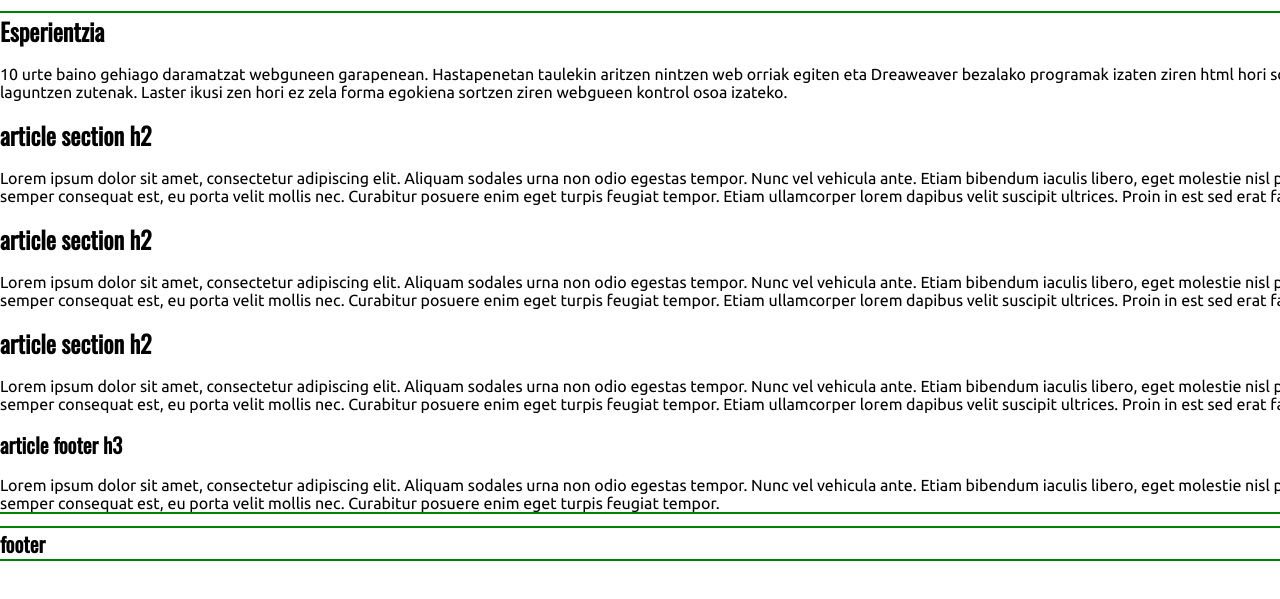
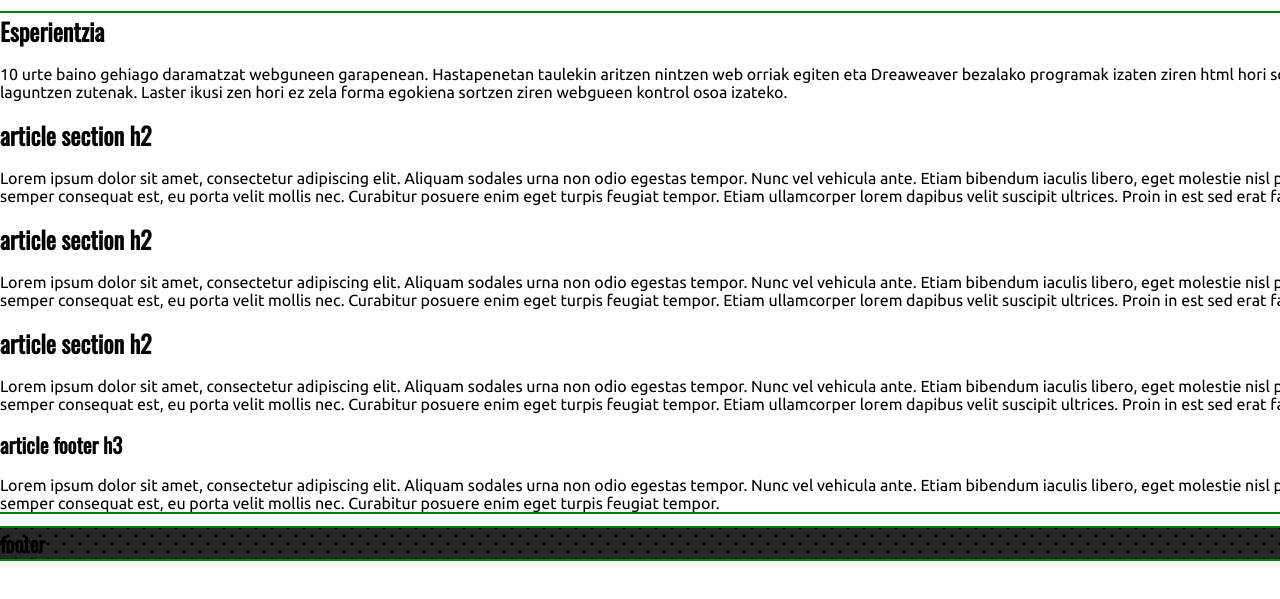
Before and after one commit to karrikas/web, a plain HTML site: page index.html in a window 1280 px wide. Shown: the part 145-744 px from the top of the page. Drawn offline with nearby package versions, Linux system fonts and the light colour scheme.

Commit message:
Update main.css

```diff
--- a/css/main.css
+++ b/css/main.css
@@ -13,7 +13,7 @@ h3 { font-size: 1.3rem; }
 
 }
 
-.footer-container
+.footer-container {
   background:
   radial-gradient(black 15%, transparent 16%) 0 0,
   radial-gradient(black 15%, transparent 16%) 8px 8px,
```
